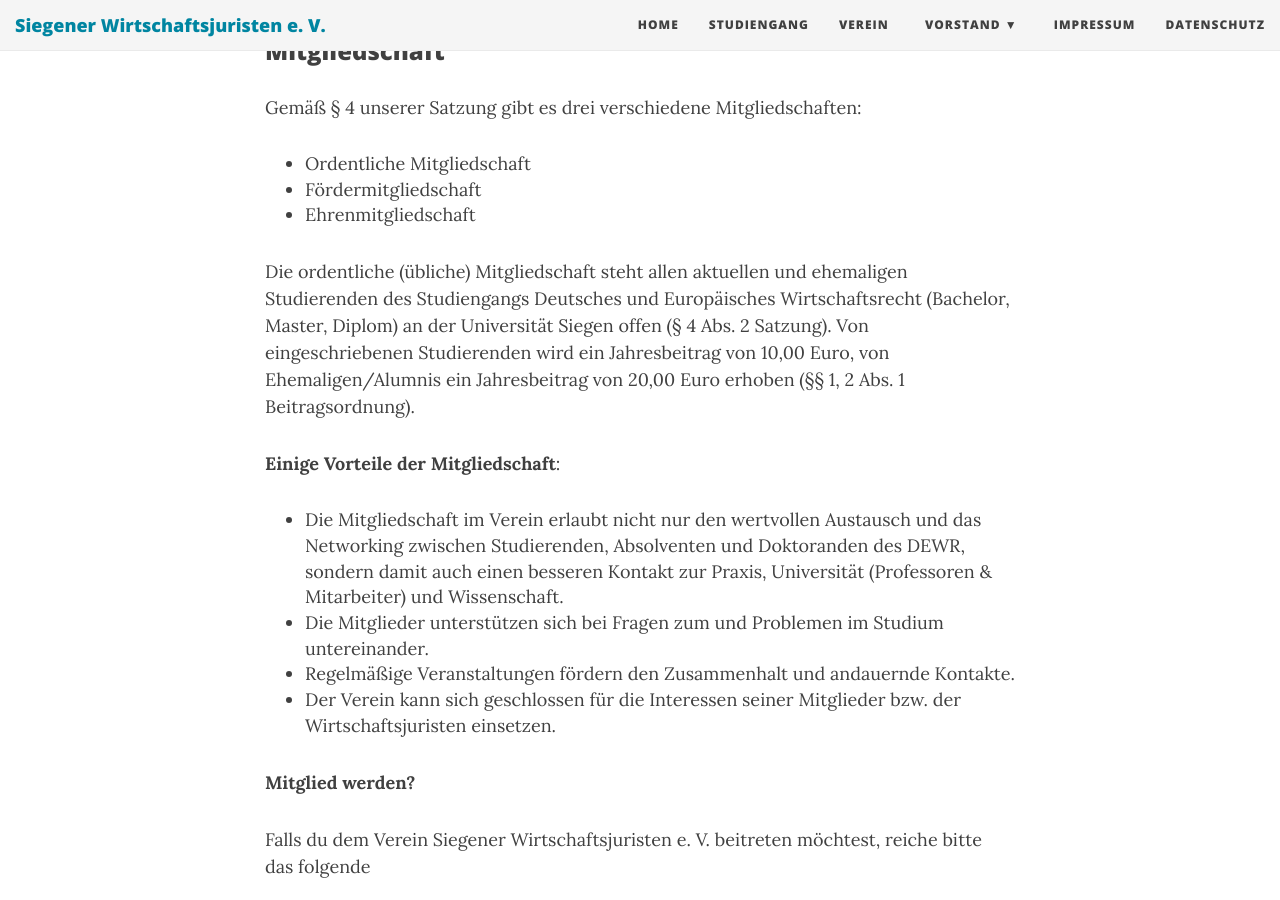
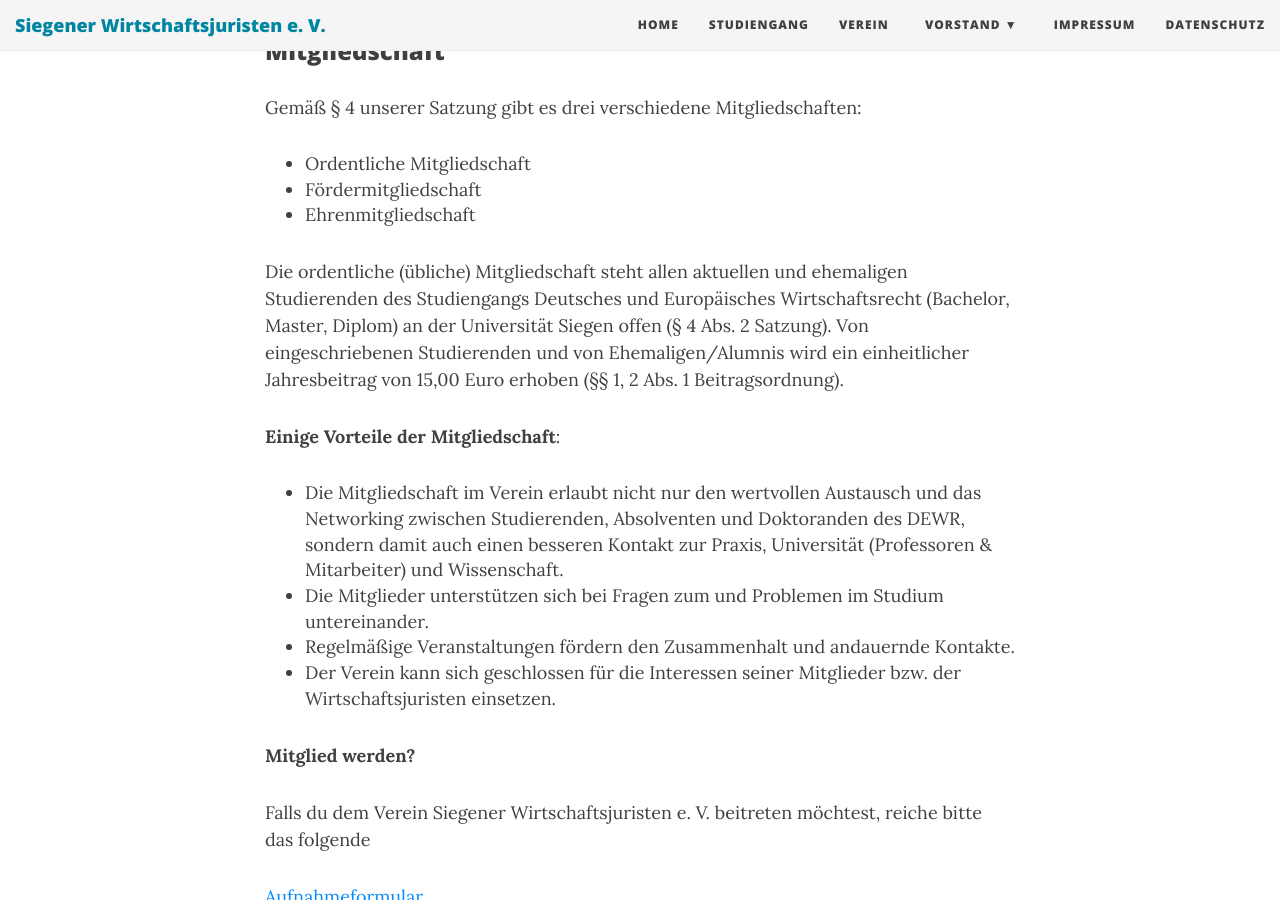
Before and after one commit to dewrs/dewrs.github.io, a Jekyll site: the page built from verein.md, in a window 1280 px wide and 900 px high, scrolled down 1265 px. Built offline with Jekyll 4.4.1, drawn with Linux system fonts in a browser that asks for light colours; nearby versions of some CDN libraries; some of the changed text lies outside the part shown.

Commit message:
Update verein.md

```diff
--- a/verein.md
+++ b/verein.md
@@ -31,7 +31,7 @@
   * Ehrenmitgliedschaft
 
 Die ordentliche (übliche) Mitgliedschaft steht allen aktuellen und ehemaligen Studierenden des Studiengangs Deutsches und Europäisches Wirtschaftsrecht (Bachelor, Master, Diplom) an der Universität Siegen offen (§ 4 Abs. 2 Satzung).
-Von eingeschriebenen Studierenden wird ein Jahresbeitrag von 10,00 Euro, von Ehemaligen/Alumnis ein Jahresbeitrag von 20,00 Euro erhoben (§§ 1, 2 Abs. 1 Beitragsordnung).
+Von eingeschriebenen Studierenden und von Ehemaligen/Alumnis wird ein einheitlicher Jahresbeitrag von 15,00 Euro erhoben (§§ 1, 2 Abs. 1 Beitragsordnung).
 
 __Einige Vorteile der Mitgliedschaft__:
 
```
Also changed, not shown: other parts of verein.md (+1 -1 lines).
